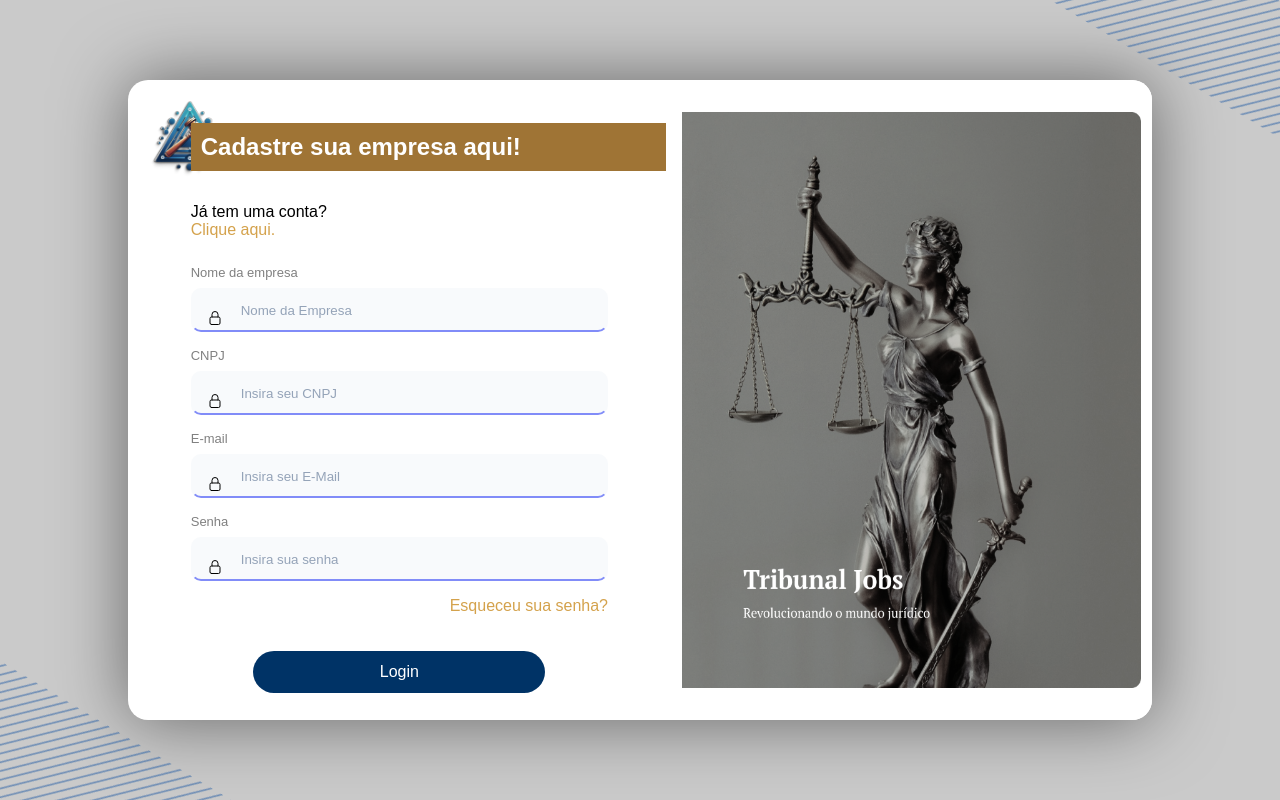
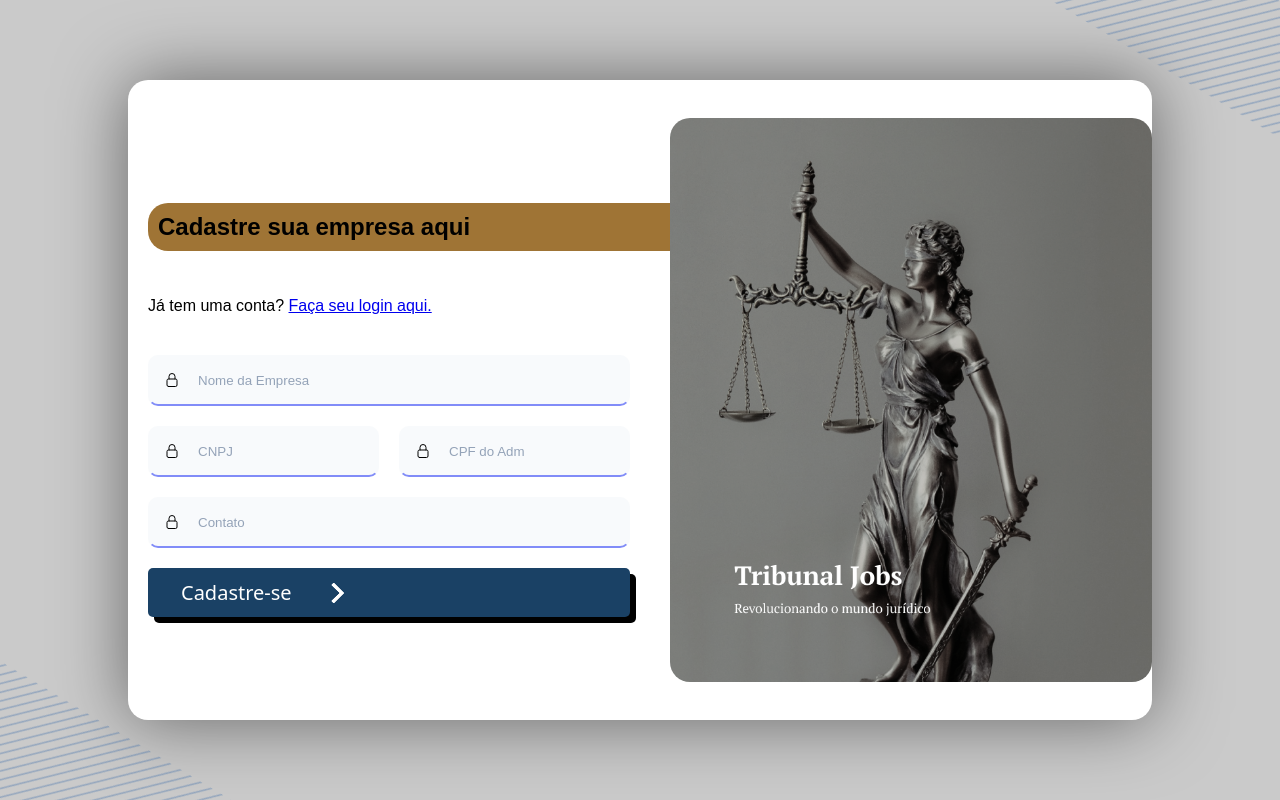
Before and after one commit to LeoMucci/TribunalJobs, a Flask app: page /cadastro in a window 1280 px wide. Run offline with Flask 3, Linux system fonts and the light colour scheme; parts of the project's set-up code (start-up, migrations or seed data) failed here and were passed over.

Commit message:
Cadastro 2 95%

```diff
--- a/static/css/style_cadastro.css
+++ b/static/css/style_cadastro.css
@@ -17,123 +17,220 @@ body {
   box-shadow: 0 0 70px rgba(0, 0, 0, 0.5);
   background-color: #ffffff;
   border-radius: 20px;
+  overflow: hidden;
 }
 
-.left-section, .right-section {
-  flex: 1;
-  padding: 2rem;
-  display: flex;
-  flex-direction: column;
-  justify-content: center;
-  border-radius: 20px 20px 20px 20px ;
+.header {
+  background-color: #9F7435; /* Cor de fundo do header */
+  width: 118%;
+  padding: 10px;
+  border-radius: 20px 0 0 20px;
+  box-sizing: border-box;
 }
 
-.left-section {
-  background-color: #ffffff;
+
+.left-section, .right-section {
+  flex: 2;
+  display: flex;
+  justify-content: center;
+  align-items: center;
+  padding: 20px;
 }
 
 .right-section {
-  background-color: #ffffff;
-  display: flex;
-  flex-direction: column;
-  align-items: center;
-  justify-content: center;
+  flex: 3;
+  padding-left: 20px;
+  padding-right: 0px;
+
+
 }
 
-.logo {
-  width: 80px;
-  position:absolute;
-  padding: 20px;
-  top: 0;
-  left: 0;
+
+.left-section {
+  flex: 3;
 }
 
-.left-section h1 {
-  margin-bottom: 1rem;
-  color: white;
-  font-size: x-large;
-  background-color: #9F7435;
-  width: 109%;
-  text-align: left; /* Alinha o texto à esquerda */
-  margin-left: 0; /* Remove qualquer margem à esquerda */
-  padding-left: 0; /* Remove qualquer padding à esquerda */
-  padding: 10px;
-  position:static;
-  right: 500px;
+
+
+form {
+  display: grid;
+  grid-template-columns: 2fr;
+  grid-gap: 20px;
+  width: 100%;
+  max-width: 600px;
 }
 
-.left-section p {
-  margin-bottom: 1rem;
+form h2 {
+  margin-bottom: 10px;
+  font-size: 24px;
 }
 
-.left-section a {
-  color: #d4a24c;
-  text-decoration: none;
+form p {
+  margin-bottom: 20px;
 }
 
-.left-section a:hover {
-  text-decoration: underline;
+.group {
+  display: flex;
+  align-items: center;
+  position: relative;
+  max-width: 100%;
 }
 
-form {
-  display: flex;
-  flex-direction: column;
+.input {
+  width: 100%;
+  height: 45px;
+  padding-left: 3rem;
+  border: 2px solid transparent;
+  border-radius: 10px;
+  outline: none;
+  background-color: #f8fafc;
+  color: #0d0c22;
+  transition: .5s ease;
+  border-bottom-color: rgba(129, 140, 248);
 }
 
-form label {
-  margin-bottom: 0.5rem;
-  color: #555;
+.input::placeholder {
+  color: #94a3b8;
 }
 
-form input {
-  padding: 0.5rem;
-  margin-bottom: 1rem;
-  border: 1px solid #ddd;
-  border-radius: 4px;
+.input:focus, .input:hover {
+  outline: none;
+  border-color: rgba(129, 140, 248);
+  background-color: #fff;
+  box-shadow: 0 0 0 5px rgb(129 140 248 / 30%);
 }
 
-.forgot-password {
-  align-self: flex-end;
-  margin-bottom: 1rem;
-  color: #555;
-  text-decoration: none;
+.icon {
+  position: absolute;
+  left: 1rem;
+  fill: none;
+  width: 1rem;
+  height: 1rem;
 }
 
-.forgot-password:hover {
-  text-decoration: underline;
+.inline-fields {
+  display: flex;
+  justify-content: space-between;
 }
 
-button {
-  align-content: center;
-  padding: 0.75rem;
-  border: none;
-  border-radius: 4px;
-  background-color: #003366;
-  color: #fff;
-  font-size: 1rem;
-  cursor: pointer;
-  width: 70%;
-  border-radius: 50px;
-  margin-top: 20px;
+.field {
+  display: flex;
+
 }
 
-button:hover {
-  background-color: #002244;
+form button {
+  padding: 10px;
+  font-size: 1.1em;
+  border: none;
+  border-radius: 5px;
+  background-color: #007bff;
+  color: white;
+  cursor: pointer;
+}
+
+form button:hover {
+  background-color: #0056b3;
 }
 
 .right-section img {
-  width: 110%;
-  height: 110%;
+  max-width: 100%;
+  height: auto;
+  border-radius: 20px;
+}
+
+@media (max-width: 768px) {
+  .container {
+      flex-direction: column;
+      height: auto;
+  }
+  .right-section {
+      display: none;
+  }
+
+  .inline-fields {
+    display: contents;
+  }
 
 }
 
-.right-section h2 {
-  margin: 0;
-  color: #003366;
+.cta {
+  display: flex;
+  padding: 11px 33px;
+  text-decoration: none;
+  font-family: 'Noto Sans', sans-serif;
+  font-size: 20px;
+  color: white;
+  background: #1A4165;
+  transition: 1s;
+  box-shadow: 6px 6px 0 black;
+
+  border: none;
 }
 
-.right-section p {
-  color: #555;
+.cta:focus {
+  outline: none;
+}
+
+.cta:hover {
+  transition: 0.5s;
+  box-shadow: 10px 10px 0 #9F7435;
+}
+
+.cta .second {
+  transition: 0.5s;
+  margin-right: 0px;
+}
+
+.cta:hover  .second {
+  transition: 0.5s;
+  margin-right: 45px;
+}
+
+
+
+.second {
+  width: 20px;
+  margin-left: 30px;
+  position: relative;
+  top: 12%;
+}
+
+.one {
+  transition: 0.4s;
+  transform: translateX(-60%);
+}
+
+.two {
+  transition: 0.5s;
+  transform: translateX(-30%);
+}
+
+.cta:hover .three {
+  animation: color_anim 1s infinite 0.2s;
+}
+
+.cta:hover .one {
+  transform: translateX(0%);
+  animation: color_anim 1s infinite 0.6s;
+}
+
+.cta:hover .two {
+  transform: translateX(0%);
+  animation: color_anim 1s infinite 0.4s;
+}
+
+@keyframes color_anim {
+  0% {
+    fill: white;
+  }
+
+  50% {
+    fill: #9F7435;
+  }
+
+  100% {
+    fill: white;
+  }
 }
 
 .texturaB {
@@ -153,62 +250,3 @@ button:hover {
   height: auto; /* Mantém a proporção da imagem */
   z-index: 1000; /* Ajuste o z-index conforme necessário */
 }
-
-.group {
-  display: flex;
-  line-height: 30px;
-  align-items: center;
-  position: relative;
-
-}
-
-.input {
-  width: 80%;
-  height: 40px;
-  line-height: 30px;
-  padding: 0 5rem;
-  padding-left: 3rem;
-  border: 2px solid transparent;
-  border-radius: 10px;
-  outline: none;
-  background-color: #f8fafc;
-  color: #0d0c22;
-  transition: .5s ease;
-}
-
-.input::placeholder {
-  color: #94a3b8;
-}
-
-.input:focus, input:hover {
-  outline: none;
-  border-color: rgba(129, 140, 248);
-  background-color: #fff;
-  box-shadow: 0 0 0 5px rgb(129 140 248 / 30%);
-}
-
-.input {
-
-border-bottom-color: rgba(129, 140, 248);
-
-
-}
-.icon {
-  position: absolute;
-  left: 1rem;
-  fill: none;
-  width: 1rem;
-  height: 1rem;
-}
-
-
-
-.cor {
-  position: relative;
-  align-content: flex-end;
-}
-
-.nm {
-  font-size: small;
-  color: gray;
-}
--- a/templates/cadastro.html
+++ b/templates/cadastro.html
@@ -11,61 +11,65 @@
     <img src="{{ url_for('static', filename='images/Textura inferior.png') }}" class="texturaB">
     <img src="{{ url_for('static', filename='images/Textura superior.png') }}" class="texturaC">
 
+
     <div class="container">
-      <img src="{{ url_for('static', filename='images/Textura inferior.png') }}" class="texturaB">
-      <img src="{{ url_for('static', filename='images/Textura superior.png') }}" class="texturaC">
+        <div class="left-section">
+            <form>
 
-        <div class="left-section" style="margin: 3%;">
-            <img src="{{ url_for('static', filename='images/Logo.png') }}" alt="Logo" class="logo">
-            <div class="cor"><h1>Cadastre sua empresa aqui!</h1></div>
-            <p>Já tem uma conta? <br> <a href="../Login/index.html">Clique aqui.</a></p>
-            <form action="#" style="margin-top: 10px;">
+                <h2 class="header" >Cadastre sua empresa aqui</h2>
+                <p>Já tem uma conta? <a href="#">Faça seu login aqui.</a></p>
 
-              <label for="password" class="nm">Nome da empresa</label>
+
                 <div class="group">
-
                     <svg stroke="currentColor" stroke-width="1.5" viewBox="0 0 24 24" xmlns="http://www.w3.org/2000/svg" class="icon">
                         <path d="M16.5 10.5V6.75a4.5 4.5 0 10-9 0v3.75m-.75 11.25h10.5a2.25 2.25 0 002.25-2.25v-6.75a2.25 2.25 0 00-2.25-2.25H6.75a2.25 2.25 0 00-2.25 2.25v6.75a2.25 2.25 0 002.25 2.25z" stroke-linejoin="round" stroke-linecap="round"></path>
                     </svg>
-              <input class="input" type="email" placeholder="Nome da Empresa">
+                    <input class="input" type="text" placeholder="Nome da Empresa" required>
                 </div>
 
-
-                <label for="password" class="nm">CNPJ</label>
-                <div class="group">
-
+                <div class="inline-fields">
+                    <div class="group field">
                         <svg stroke="currentColor" stroke-width="1.5" viewBox="0 0 24 24" xmlns="http://www.w3.org/2000/svg" class="icon">
                             <path d="M16.5 10.5V6.75a4.5 4.5 0 10-9 0v3.75m-.75 11.25h10.5a2.25 2.25 0 002.25-2.25v-6.75a2.25 2.25 0 00-2.25-2.25H6.75a2.25 2.25 0 00-2.25 2.25v6.75a2.25 2.25 0 002.25 2.25z" stroke-linejoin="round" stroke-linecap="round"></path>
                         </svg>
-                <input class="input" type="password" placeholder="Insira seu CNPJ">
+                        <input class="input" type="text" placeholder="CNPJ" required>
                     </div>
-
-                <label for="password" class="nm">E-mail</label>
-              <div class="group">
-
+                    <div class="group field">
                         <svg stroke="currentColor" stroke-width="1.5" viewBox="0 0 24 24" xmlns="http://www.w3.org/2000/svg" class="icon">
                             <path d="M16.5 10.5V6.75a4.5 4.5 0 10-9 0v3.75m-.75 11.25h10.5a2.25 2.25 0 002.25-2.25v-6.75a2.25 2.25 0 00-2.25-2.25H6.75a2.25 2.25 0 00-2.25 2.25v6.75a2.25 2.25 0 002.25 2.25z" stroke-linejoin="round" stroke-linecap="round"></path>
                         </svg>
-              <input class="input" type="email" placeholder="Insira seu E-Mail">
+                        <input class="input" type="text" placeholder="CPF do Adm" required>
+                    </div>
                 </div>
 
-
-                <label for="password" class="nm">Senha</label>
                 <div class="group">
-
                     <svg stroke="currentColor" stroke-width="1.5" viewBox="0 0 24 24" xmlns="http://www.w3.org/2000/svg" class="icon">
                         <path d="M16.5 10.5V6.75a4.5 4.5 0 10-9 0v3.75m-.75 11.25h10.5a2.25 2.25 0 002.25-2.25v-6.75a2.25 2.25 0 00-2.25-2.25H6.75a2.25 2.25 0 00-2.25 2.25v6.75a2.25 2.25 0 002.25 2.25z" stroke-linejoin="round" stroke-linecap="round"></path>
                     </svg>
-                <input class="input" type="password" placeholder="Insira sua senha">
+                    <input class="input" type="email" placeholder="Contato" required>
                 </div>
 
-                <a href="#" class="forgot-password">Esqueceu sua senha?</a>
+                <button class="cta">
+                    <span class="span">Cadastre-se</span>
+                    <span class="second">
+                      <svg width="50px" height="20px" viewBox="0 0 66 43" version="1.1" xmlns="http://www.w3.org/2000/svg" xmlns:xlink="http://www.w3.org/1999/xlink">
+                        <g id="arrow" stroke="none" stroke-width="1" fill="none" fill-rule="evenodd">
+                          <path class="one" d="M40.1543933,3.89485454 L43.9763149,0.139296592 C44.1708311,-0.0518420739 44.4826329,-0.0518571125 44.6771675,0.139262789 L65.6916134,20.7848311 C66.0855801,21.1718824 66.0911863,21.8050225 65.704135,22.1989893 C65.7000188,22.2031791 65.6958657,22.2073326 65.6916762,22.2114492 L44.677098,42.8607841 C44.4825957,43.0519059 44.1708242,43.0519358 43.9762853,42.8608513 L40.1545186,39.1069479 C39.9575152,38.9134427 39.9546793,38.5968729 40.1481845,38.3998695 C40.1502893,38.3977268 40.1524132,38.395603 40.1545562,38.3934985 L56.9937789,21.8567812 C57.1908028,21.6632968 57.193672,21.3467273 57.0001876,21.1497035 C56.9980647,21.1475418 56.9959223,21.1453995 56.9937605,21.1432767 L40.1545208,4.60825197 C39.9574869,4.41477773 39.9546013,4.09820839 40.1480756,3.90117456 C40.1501626,3.89904911 40.1522686,3.89694235 40.1543933,3.89485454 Z" fill="#FFFFFF"></path>
+                          <path class="two" d="M20.1543933,3.89485454 L23.9763149,0.139296592 C24.1708311,-0.0518420739 24.4826329,-0.0518571125 24.6771675,0.139262789 L45.6916134,20.7848311 C46.0855801,21.1718824 46.0911863,21.8050225 45.704135,22.1989893 C45.7000188,22.2031791 45.6958657,22.2073326 45.6916762,22.2114492 L24.677098,42.8607841 C24.4825957,43.0519059 24.1708242,43.0519358 23.9762853,42.8608513 L20.1545186,39.1069479 C19.9575152,38.9134427 19.9546793,38.5968729 20.1481845,38.3998695 C20.1502893,38.3977268 20.1524132,38.395603 20.1545562,38.3934985 L36.9937789,21.8567812 C37.1908028,21.6632968 37.193672,21.3467273 37.0001876,21.1497035 C36.9980647,21.1475418 36.9959223,21.1453995 36.9937605,21.1432767 L20.1545208,4.60825197 C19.9574869,4.41477773 19.9546013,4.09820839 20.1480756,3.90117456 C20.1501626,3.89904911 20.1522686,3.89694235 20.1543933,3.89485454 Z" fill="#FFFFFF"></path>
+                          <path class="three" d="M0.154393339,3.89485454 L3.97631488,0.139296592 C4.17083111,-0.0518420739 4.48263286,-0.0518571125 4.67716753,0.139262789 L25.6916134,20.7848311 C26.0855801,21.1718824 26.0911863,21.8050225 25.704135,22.1989893 C25.7000188,22.2031791 25.6958657,22.2073326 25.6916762,22.2114492 L4.67709797,42.8607841 C4.48259567,43.0519059 4.17082418,43.0519358 3.97628526,42.8608513 L0.154518591,39.1069479 C-0.0424848215,38.9134427 -0.0453206733,38.5968729 0.148184538,38.3998695 C0.150289256,38.3977268 0.152413239,38.395603 0.154556228,38.3934985 L16.9937789,21.8567812 C17.1908028,21.6632968 17.193672,21.3467273 17.0001876,21.1497035 C16.9980647,21.1475418 16.9959223,21.1453995 16.9937605,21.1432767 L0.15452076,4.60825197 C-0.0425130651,4.41477773 -0.0453986756,4.09820839 0.148075568,3.90117456 C0.150162624,3.89904911 0.152268631,3.89694235 0.154393339,3.89485454 Z" fill="#FFFFFF"></path>
+                        </g>
+                      </svg>
+                    </span>
+                </button>
 
-                <center><button type="submit">Login</button></center>
+
             </form>
+
+
         </div>
+
         <div class="right-section">
-            <img src="{{ url_for('static', filename='images/Imagem box.png') }}" alt="Lady Justice">
+          <img src="{{ url_for('static', filename='images/Imagem box.png') }}">
         </div>
     </div>
 </body>
```
Also changed, not shown: 1 other file. Lines whose indentation alone changed are shown as unchanged.
